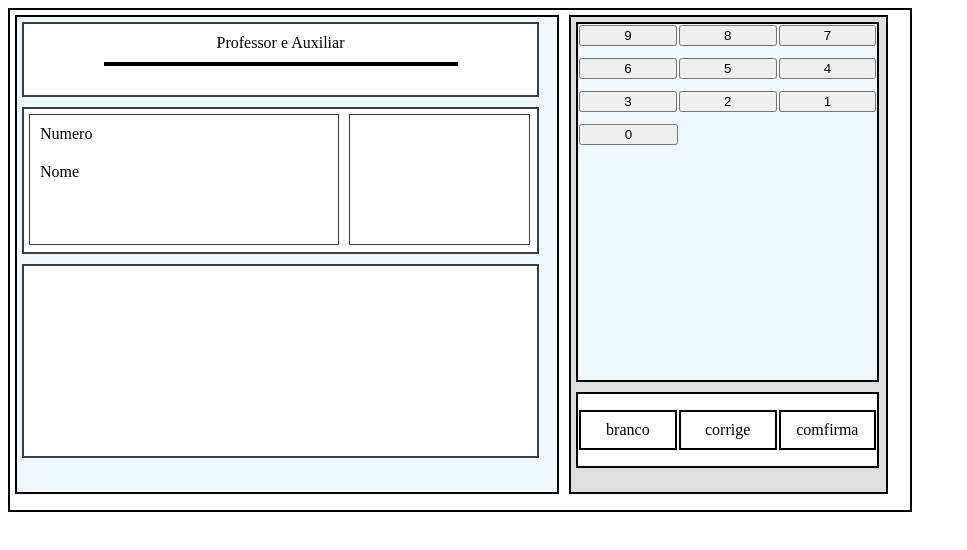
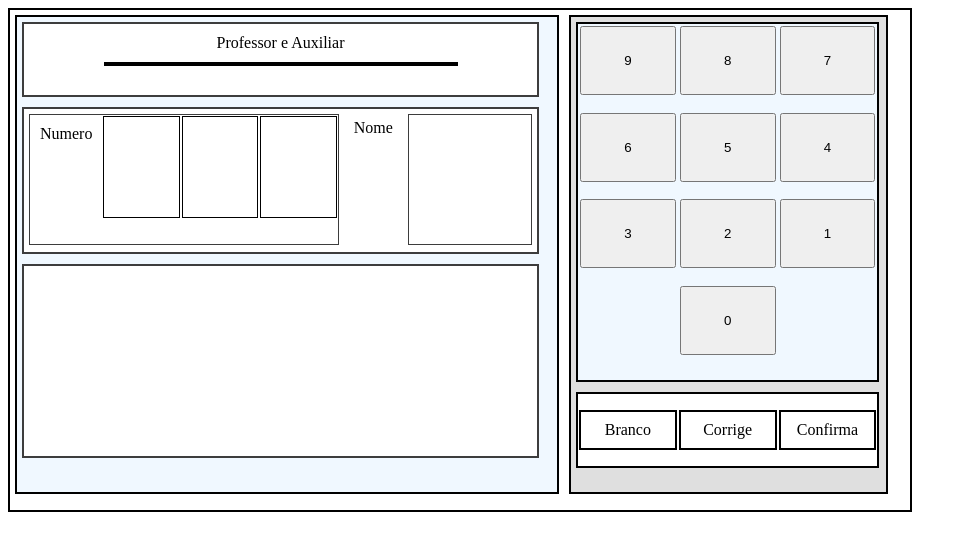
Before and after one commit to alexandrecarvalhodejesus1/urna, an Angular app: page / in a window 1280 px wide. Shown: the top 550 px of the page, without its empty margins (0-967 px from the left). Built offline with nearby package versions, Linux system fonts and the light colour scheme.

Commit message:
Implementação visualização números tela

```diff
--- a/src/app/app.component.html
+++ b/src/app/app.component.html
@@ -7,8 +7,12 @@
         <div class="caixa-dois">
             <div class="num-nome">
                 <div class="classe2">Numero</div>
-                <div class="classe3">Nome</div>
+                <app-numero-tela [numero]="numeroDigitado1"  ></app-numero-tela>
+                <app-numero-tela [numero]="numeroDigitado2"  ></app-numero-tela>
+                <app-numero-tela [numero]="numeroDigitado3"  ></app-numero-tela>
+
             </div>
+            <div class="classe3">Nome</div>
             <div class="foto"></div>
         </div>
         <div class="caixa-tres"></div>
@@ -16,12 +20,12 @@
 
     <div class="borda2">
         <div class="caixa-numero">
-            <app-botoes></app-botoes>
+            <app-botoes (numeroClicado)="CapturarNumeroClicado($event)"> </app-botoes>
         </div>
         <div class="voto">
-            <div class="caixa-voto">branco</div>
-            <div class="caixa-voto">corrige</div>
-            <div class="caixa-voto">comfirma</div>
+            <div class="caixa-voto">Branco</div>
+            <div class="caixa-voto">Corrige</div>
+            <div class="caixa-voto">Confirma</div>
         </div>
     </div>
 </div>
--- a/src/app/app.component.scss
+++ b/src/app/app.component.scss
@@ -62,7 +62,7 @@
     width: 60%;
     display: flex;
     margin: 5px;
-    flex-direction: column;
+    flex-direction: row;
 }
 
 .classe2 {
--- a/src/app/app.component.ts
+++ b/src/app/app.component.ts
@@ -1,11 +1,35 @@
 import { Component } from '@angular/core';
 import { BotoesComponent } from './botoes/botoes.component';
+import { NumeroTelaComponent } from "./numero-tela/numero-tela.component";
 
 @Component({
   selector: 'app-root',
   templateUrl: './app.component.html',
   styleUrls: ['./app.component.scss'],
   standalone: true,
-  imports: [BotoesComponent]
+  imports: [BotoesComponent, NumeroTelaComponent]
 })
-export class AppComponent {}
+export class AppComponent {
+  numeroDigitado1: string = '';
+  numeroDigitado2: string = '';
+  numeroDigitado3: string = '';
+
+  CapturarNumeroClicado(numeroClicado: number) {
+
+    if (this.numeroDigitado1.length == 0) {
+      this.numeroDigitado1 = numeroClicado.toString();
+      return;
+    }
+
+    if (this.numeroDigitado2.length == 0) {
+
+      this.numeroDigitado2 = numeroClicado.toString();
+      return;
+    }
+
+    if (this.numeroDigitado3.length == 0) {
+      this.numeroDigitado3 = numeroClicado.toString();
+    }
+  }
+
+}
--- a/src/app/botoes/botoes.component.html
+++ b/src/app/botoes/botoes.component.html
@@ -1,3 +1 @@
-<div class="button-row" *ngFor="let row of numbers">
-    <button class="botao" *ngFor="let number of row" [ngClass]="{'linha': number % 2 === 0}">{{ number === 0 ? 0 : number }}</button>
-</div>
+<button (click)="ObterNumeroClicado(number)" *ngFor="let number of numbers" class="botao"> {{ number }}</button>
--- a/src/app/botoes/botoes.component.scss
+++ b/src/app/botoes/botoes.component.scss
@@ -1,11 +1,15 @@
-.button-row {
+:host {
     display: flex;
-    justify-content: space-between;
+    flex-wrap: wrap;
+    width: 100%;
+    height: 100%;
     margin-bottom: 10px;
+    justify-content: center;
 }
 
 .botao {
-    width: 33%;
-    margin: 1px;
+    width: 32%;
+    margin: 2px;
     text-align: center;
+    height: 20%;
 }
--- a/src/app/botoes/botoes.component.ts
+++ b/src/app/botoes/botoes.component.ts
@@ -1,4 +1,4 @@
-import { Component } from '@angular/core';
+import { Component, EventEmitter, Output } from '@angular/core';
 import { CommonModule } from '@angular/common';
 
 @Component({
@@ -9,10 +9,15 @@ import { CommonModule } from '@angular/common';
   styleUrls: ['./botoes.component.scss']
 })
 export class BotoesComponent {
-  numbers: number[][] = [
-    [9, 8, 7],
-    [6, 5, 4],
-    [3, 2, 1],
-    [0]
-  ];
+  numbers: number[] = [9, 8, 7, 6, 5, 4, 3, 2, 1, 0]
+
+  @Output() numeroClicado = new EventEmitter<number>();
+
+  //Método é composto por um nome seguido de parenteses que pode conter ou não PARAMETROS, e em seguida contém as chaves {} que tem a implementação de código
+  ObterNumeroClicado(numero: number)
+  {
+    //implementação
+    this.numeroClicado.emit(numero);
+  }
+
 }
--- /dev/null
+++ b/src/app/numero-tela/numero-tela.component.html
@@ -0,0 +1 @@
+{{numero}}
--- /dev/null
+++ b/src/app/numero-tela/numero-tela.component.scss
@@ -0,0 +1,7 @@
+:host
+{
+    border: 1px solid black;
+    margin: 1px;
+    width: 100px;
+    height: 100px;
+}
```
Also changed, not shown: src/app/numero-tela/numero-tela.component.ts (added, +12 -0 lines).
